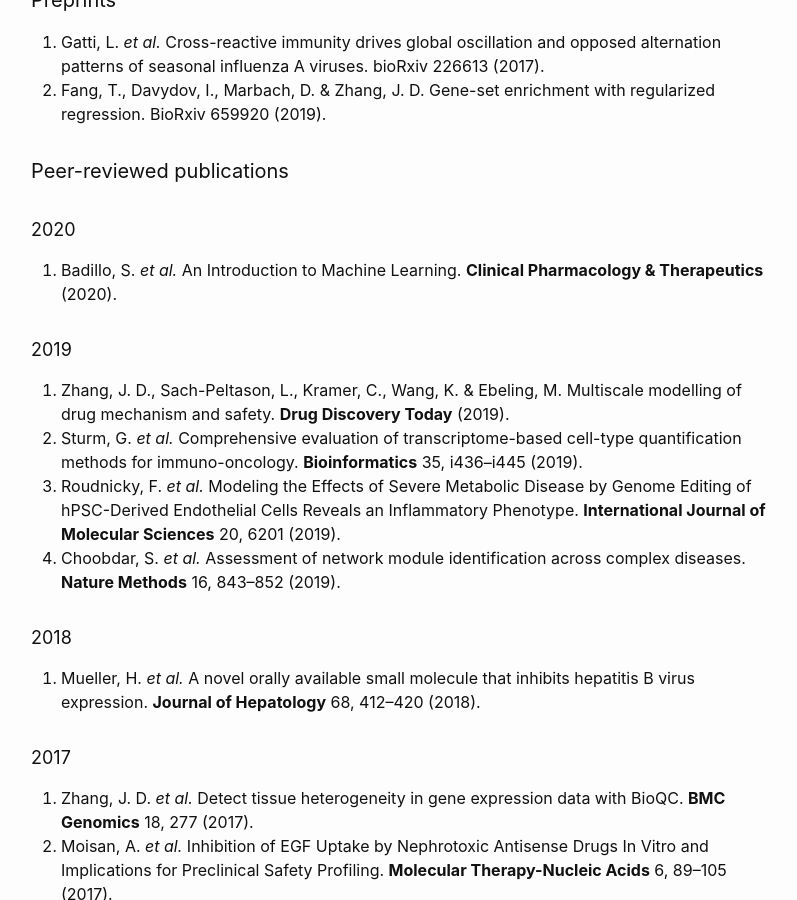
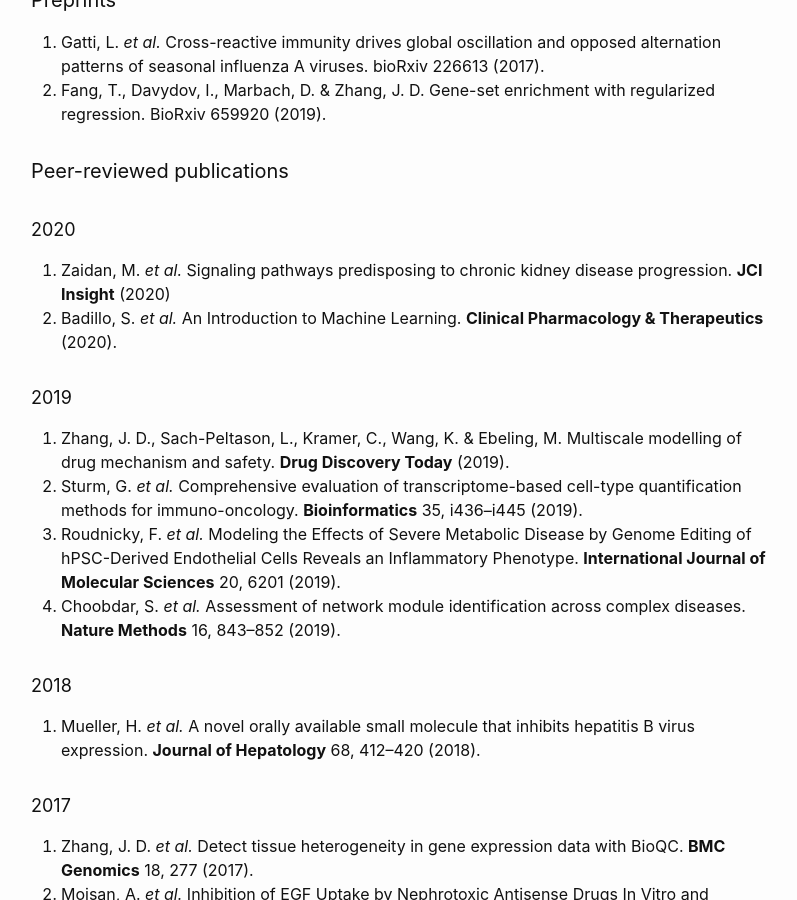
Before and after one commit to Accio/accio.github.io, a Jekyll site: the page built from _pages/publications.md, in a window 1280 px wide and 900 px high, scrolled down 533 px. Shown: the whole window, without its empty margins (239-1036 px from the left). Built offline with Jekyll 4.4.1, drawn with Linux system fonts in a browser that asks for light colours.

Commit message:
add new publication of Zaidan et al.

```diff
--- a/_pages/publications.md
+++ b/_pages/publications.md
@@ -26,6 +26,8 @@
 
 ##### 2020
 
+36. Zaidan, M. *et al.* Signaling pathways predisposing to chronic kidney
+    disease progression. **JCI Insight** (2020)
 35. Badillo, S. *et al.* An Introduction to Machine Learning. **Clinical Pharmacology & Therapeutics** (2020).
 
 ##### 2019
```
